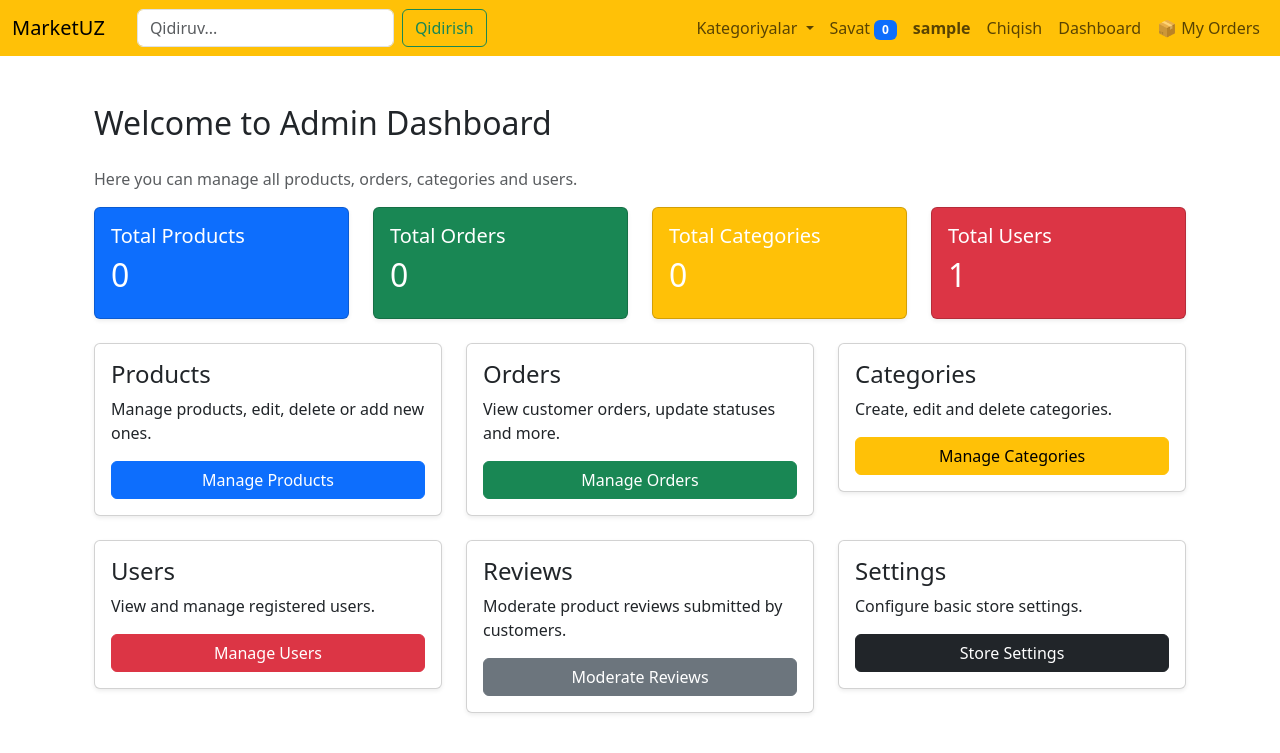
After one commit to bekzot1508/market_uz, a Django app: page /admn-dashboard/ in a window 1280 px wide. The commit adds this page. Shown: the top 753 px of the page. Run offline with Django 5.2, Linux system fonts and the light colour scheme; the visitor is signed in with stand-in values (Sample User, id 1); data comes from the database, SQL or seed files in the repository; data that the repository does not hold is empty.

Commit message:
admin-dashboard is addedd with crud and dashboard_home

```diff
--- /dev/null
+++ b/admin_dashboard/templates/admin_dashboard/dashboard_home.html
@@ -0,0 +1,122 @@
+{% extends 'base.html' %}
+
+{% block title %}Admin Dashboard{% endblock %}
+
+{% block content %}
+<div class="container mt-4">
+
+    <h2 class="mb-4">Welcome to Admin Dashboard</h2>
+    <p class="text-muted">Here you can manage all products, orders, categories and users.</p>
+
+    <!-- STAT CARDS -->
+    <div class="row mb-4">
+        <div class="col-md-3">
+            <div class="card bg-primary text-white shadow-sm">
+                <div class="card-body">
+                    <h5>Total Products</h5>
+                    <h2>{{ product_count }}</h2>
+                </div>
+            </div>
+        </div>
+
+        <div class="col-md-3">
+            <div class="card bg-success text-white shadow-sm">
+                <div class="card-body">
+                    <h5>Total Orders</h5>
+                    <h2>{{ order_count }}</h2>
+                </div>
+            </div>
+        </div>
+
+        <div class="col-md-3">
+            <div class="card bg-warning text-white shadow-sm">
+                <div class="card-body">
+                    <h5>Total Categories</h5>
+                    <h2>{{ category_count }}</h2>
+                </div>
+            </div>
+        </div>
+
+        <div class="col-md-3">
+            <div class="card bg-danger text-white shadow-sm">
+                <div class="card-body">
+                    <h5>Total Users</h5>
+                    <h2>{{ user_count }}</h2>
+                </div>
+            </div>
+        </div>
+    </div>
+
+    <!-- NAVIGATION BOXES -->
+    <div class="row">
+        <!-- Products -->
+        <div class="col-md-4">
+            <div class="card shadow-sm mb-4">
+                <div class="card-body">
+                    <h4>Products</h4>
+                    <p>Manage products, edit, delete or add new ones.</p>
+                    <a href="{% url 'admin_dashboard:products_list' %}" class="btn btn-primary w-100">Manage Products</a>
+                </div>
+            </div>
+        </div>
+
+        <!-- Orders -->
+        <div class="col-md-4">
+            <div class="card shadow-sm mb-4">
+                <div class="card-body">
+                    <h4>Orders</h4>
+                    <p>View customer orders, update statuses and more.</p>
+                    <a href="" class="btn btn-success w-100">Manage Orders</a>
+                </div>
+            </div>
+        </div>
+
+        <!-- Categories -->
+        <div class="col-md-4">
+            <div class="card shadow-sm mb-4">
+                <div class="card-body">
+                    <h4>Categories</h4>
+                    <p>Create, edit and delete categories.</p>
+                    <a href="" class="btn btn-warning w-100">Manage Categories</a>
+                </div>
+            </div>
+        </div>
+    </div>
+
+    <div class="row">
+        <!-- Users -->
+        <div class="col-md-4">
+            <div class="card shadow-sm mb-4">
+                <div class="card-body">
+                    <h4>Users</h4>
+                    <p>View and manage registered users.</p>
+                    <a href="" class="btn btn-danger w-100">Manage Users</a>
+                </div>
+            </div>
+        </div>
+
+        <!-- Reviews Moderation -->
+        <div class="col-md-4">
+            <div class="card shadow-sm mb-4">
+                <div class="card-body">
+                    <h4>Reviews</h4>
+                    <p>Moderate product reviews submitted by customers.</p>
+                    <a href="" class="btn btn-secondary w-100">Moderate Reviews</a>
+                </div>
+            </div>
+        </div>
+
+        <!-- Settings -->
+        <div class="col-md-4">
+            <div class="card shadow-sm mb-4">
+                <div class="card-body">
+                    <h4>Settings</h4>
+                    <p>Configure basic store settings.</p>
+                    <a href="#" class="btn btn-dark w-100">Store Settings</a>
+                </div>
+            </div>
+        </div>
+    </div>
+
+</div>
+{% endblock %}
--- a/admin_dashboard/urls.py
+++ b/admin_dashboard/urls.py
@@ -4,7 +4,24 @@ from . import views
 app_name = 'admin_dashboard'
 
 urlpatterns = [
-    path('', views.dashboard_home, name='home'),
-    path('orders/', views.order_list, name='orders'),
-    path('products/', views.product_list, name='products'),
+    path('', views.dashboard_home, name='dashboard_home'),
+
+    # Products
+    path('products/', views.products_list, name='products_list'),
+    path('products/create/', views.product_create, name='product_create'),
+    path('products/<int:product_id>/edit/', views.product_edit, name='product_edit'),
+    path('products/<int:product_id>/delete/', views.product_delete, name='product_delete'),
+
+    # # Orders
+    # path('orders/', views.orders_list, name='orders_list'),
+    #
+    # # Categories
+    # path('categories/', views.categories_list, name='categories_list'),
+    #
+    # # Users
+    # path('users/', views.users_list, name='users_list'),
+    #
+    # # Reviews Moderation
+    # path('reviews/', views.reviews_list, name='reviews_list'),
+
 ]
--- a/admin_dashboard/views.py
+++ b/admin_dashboard/views.py
@@ -1,14 +1,91 @@
-from django.shortcuts import render
-from shop.models import Product, Order
+from django.shortcuts import render, get_object_or_404, redirect
+from django.contrib.auth.decorators import login_required, user_passes_test
+from django.contrib import messages
+from shop.models import Product, Category, Order
+from shop.forms import ProductForm
+from user.models import CustomUser
 
 # Create your views here.
+# ================= Staff required =================
+def staff_required(user):
+    return user.is_staff
+
+# ================= Home =================
+@login_required
+@user_passes_test(staff_required)
 def dashboard_home(request):
-    return render(request, 'admin_dashboard/home.html')
+    context = {
+        'product_count': Product.objects.count(),
+        'order_count': Order.objects.count(),
+        'category_count': Category.objects.count(),
+        'user_count': CustomUser.objects.count(),
+    }
+    return render(request, 'admin_dashboard/dashboard_home.html', context)
 
-def order_list(request):
-    orders = Order.objects.all().order_by('-created_at')
-    return render(request, 'admin_dashboard/orders.html', {'orders': orders})
 
-def product_list(request):
-    products = Product.objects.all()
-    return render(request, 'admin_dashboard/products.html', {'products': products})
+# ================= Products CRUD =================
+@login_required
+@user_passes_test(staff_required)
+def products_list(request):
+    products = Product.objects.all().order_by('-created_at')
+    return render(request, 'admin_dashboard/products_list.html', {'products': products})
+
+
+# ================= Product Create =================
+@login_required
+@user_passes_test(staff_required)
+def product_create(request):
+    if request.method == "POST":
+        form = ProductForm(request.POST, request.FILES)
+        if form.is_valid():
+            form.save()
+            messages.success(request, "Product created!")
+            return redirect('admin_dashboard:products_list')
+    else:
+        form = ProductForm()
+    return render(request, 'admin_dashboard/product_form.html', {'form': form})
+
+
+# ================= Product Edit =================
+@login_required
+@user_passes_test(staff_required)
+def product_edit(request, product_id):
+    product = get_object_or_404(Product, id=product_id)
+    if request.method == "POST":
+        form = ProductForm(request.POST, request.FILES, instance=product)
+        if form.is_valid():
+            form.save()
+            messages.success(request, "Product updated!")
+            return redirect('admin_dashboard:products_list')
+    else:
+        form = ProductForm(instance=product)
+    return render(request, 'admin_dashboard/product_form.html', {'form': form, 'product': product})
+
+
+# ================= Product delete =================
+@login_required
+@user_passes_test(staff_required)
+def product_delete(request, product_id):
+    product = get_object_or_404(Product, id=product_id)
+    if request.method == "POST":
+        product.delete()
+        messages.success(request, "Product deleted!")
+        return redirect('admin_dashboard:products_list')
+    return render(request, 'admin_dashboard/product_delete.html', {'product': product})
+
+
+
+
+
+
+
+# def dashboard_home(request):
+#     return render(request, 'admin_dashboard/home.html')
+#
+# def order_list(request):
+#     orders = Order.objects.all().order_by('-created_at')
+#     return render(request, 'admin_dashboard/orders.html', {'orders': orders})
+#
+# def product_list(request):
+#     products = Product.objects.all()
+#     return render(request, 'admin_dashboard/products.html', {'products': products})
--- a/config/urls.py
+++ b/config/urls.py
@@ -9,6 +9,7 @@ urlpatterns = [
     path('admin/', admin.site.urls),
     path('', home, name='home'),
     path('user/', include('user.urls')),
+    path('admn-dashboard/', include('admin_dashboard.urls')),
     path('shop/', include('shop.urls')),
 ]
 
--- a/shop/templates/shop/checkout_address.html
+++ b/shop/templates/shop/checkout_address.html
@@ -1,11 +1,15 @@
 {% extends 'base.html' %}
+{% load crispy_forms_tags %}
+
+{% block title %} address {% endblock title %}
+
 {% block content %}
 
   <h2 class="mb-3">1. Buyurtma ma’lumotlari</h2>
 
   <form method="post" class="card p-4 shadow-sm">
       {% csrf_token %}
-      {{ form.as_p }}
+      {{ form | crispy}}
 
       <button class="btn btn-primary mt-3">Davom etish →</button>
   </form>
```
Also changed, not shown: admin_dashboard/templates/admin_dashboard/product_delete.html (added, +15 -0 lines), admin_dashboard/templates/admin_dashboard/product_form.html (added, +15 -0 lines), admin_dashboard/templates/admin_dashboard/products_list.html (added, +44 -0 lines), shop/forms.py (+8 -1 lines), user/templates/user/profile.html (+2 -6 lines).
